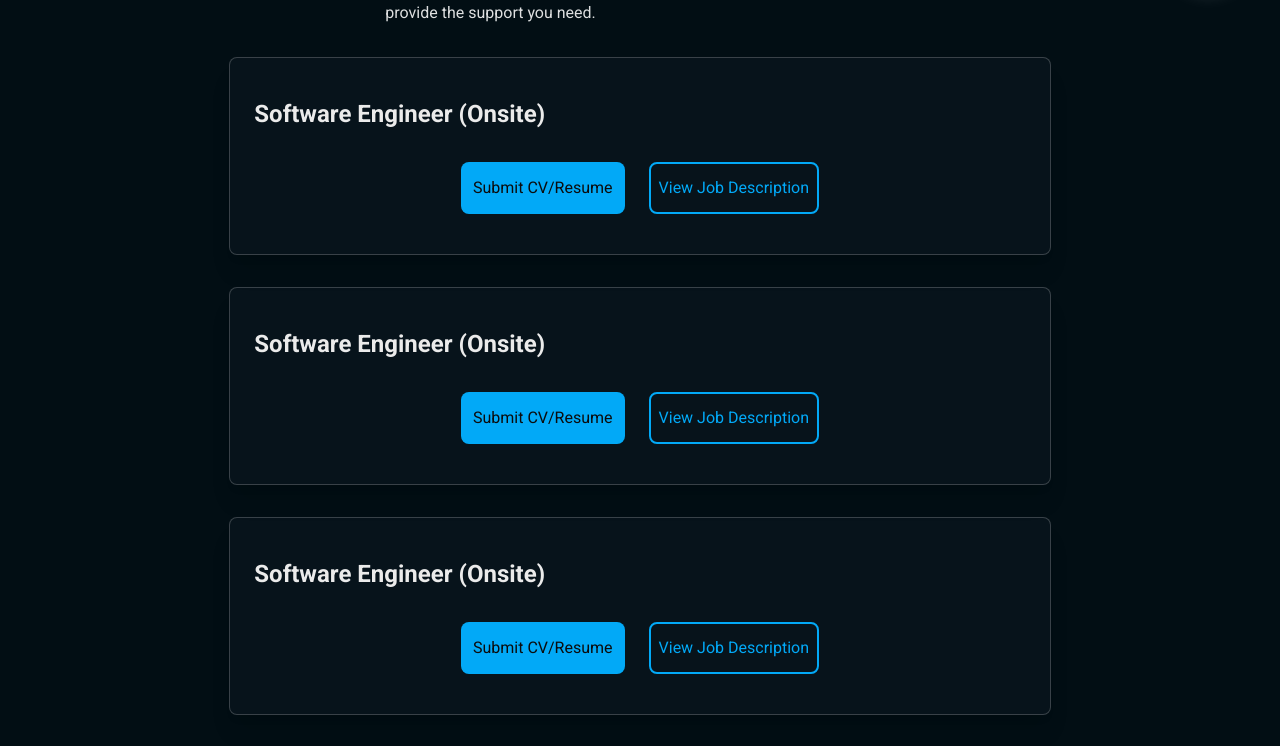
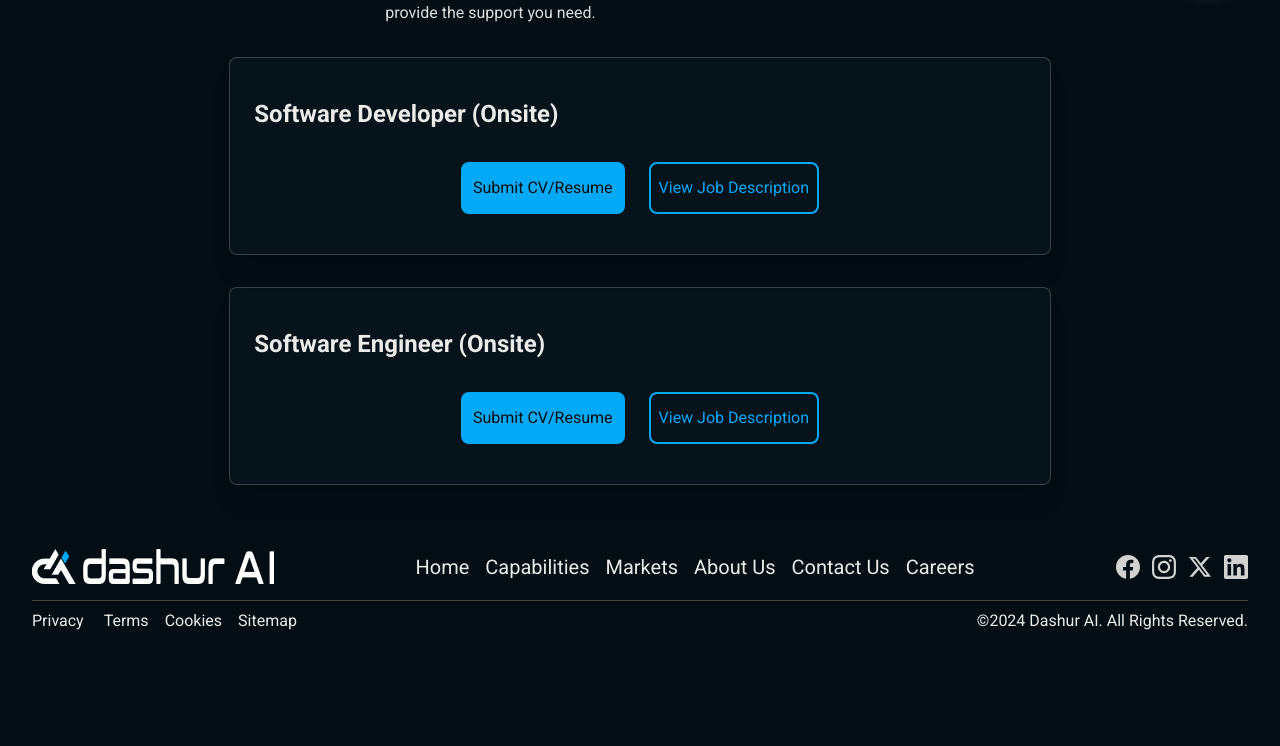
Before and after one commit to saadsrabon/dashurcorporate, a React (Vite) app: page /career in a window 1280 px wide. Shown: the part 383-1129 px from the top of the page. After the commit the page ends 1024 px from the top, so only its background shows below. Built offline with nearby package versions, Linux system fonts and the light colour scheme; what react-chatbot-kit would draw is missing.

Commit message:
2024-01-23 04:10:53 - Softwer dev data added

```diff
--- /dev/null
+++ b/src/components/JobDescription.jsx
@@ -0,0 +1,23 @@
+/* eslint-disable react/prop-types */
+import React from 'react'
+
+const JobDescription = ({job}) => {
+    console.log(job)
+  return (
+    <div>
+        <p className='my-2 font-semibold'>Job Overview</p>
+        <p className='mb-4'>{job?.overview}</p>
+        <p className='my-2 font-bold'>Responsibilities for  {job?.jobtitle}</p>
+        <ul className='list-disc ml-6'>
+            {job?.responsiblities.map((item) => (<li className='' key={item}>{item}</li>))}
+        </ul>
+        <p className='my-4 font-bold'>Qualifications for {job?.jobtitle}</p>
+        <ul className='list-disc ml-6'>
+        {job?.qualification.map((item) => (<li key={item}>{item}</li>))}
+        </ul>
+    </div>
+
+  )
+}
+
+export default JobDescription
--- a/src/pages/Career.jsx
+++ b/src/pages/Career.jsx
@@ -1,14 +1,16 @@
+/* eslint-disable react/no-unescaped-entities */
 import { useState } from "react";
 import CardWrapper from "../components/CardWrapper";
 import BasicTitle from "../components/basicTitle";
 import Chips from "../components/chips";
 import jobData from '../utils/job.json';
+import JobDescription from "../components/JobDescription";
 
 const Career = () => {
   const [showJob, setShowJob] = useState(false);
-  const [id , setId] = useState(null)
 
-const handleOpen = (id) => {
+
+const handleOpen = () => {
   setShowJob(prev => !prev)
 }
   return (
@@ -23,11 +25,11 @@ const handleOpen = (id) => {
           <CardWrapper key={index}>
             <div className="mb-8 ">
               <h2 className="font-sans text-2xl font-bold text-light-text dark:text-dark-text ">{job?.jobtitle} ({job?.jobType})</h2>
-              {showJob  ?<p className="my-2  text-light-text dark:text-dark-text">{job?.description}</p>:""}
+              {showJob  ?<JobDescription job={job}/>:""}
             </div>
             <div className="flex flex-col md:flex-row justify-center md:space-x-6 mt-4">
               <button className="mb-2 md:mb-0 px-3 py-2 text-[#0C0C0C] text-base font-medium rounded-lg bg-light-primary">Submit CV/Resume</button>
-              <button onClick={()=>handleOpen(job?.id)} className="px-2 py-3 text-light-primary text-base font-medium rounded-lg bg-transparent border-light-primary border-2" >View Job Description</button>
+              <button onClick={handleOpen} className="px-2 py-3 text-light-primary text-base font-medium rounded-lg bg-transparent border-light-primary border-2" >View Job Description</button>
             </div>
           </CardWrapper>
         ))
--- a/src/pages/Home.jsx
+++ b/src/pages/Home.jsx
@@ -22,7 +22,7 @@ const Home = () => {
 
 
   return (
-    <>
+    <div className='relative'>
       {/* Hero Section */}
       <div className="mx-auto py-8 md:py-16 lg:py-24">
         <h2 className="text-light-text text-xl md:text-4xl lg:text-6xl font-bold uppercase dark:text-dark-text text-center lg:leading-[78px]">
@@ -106,10 +106,10 @@ const Home = () => {
           <BasicSlider />
         </div>
       </div>
-     {showCookies&& <div className='absolute w-full  bottom-3 left-[50%] -translate-x-[20%]'>
+     {showCookies&&
       <CookiesFile  setShowCookies={setShowCookies}/>
-      </div>}
-    </>
+     }
+    </div>
   );
 };
 
--- a/src/utils/job.json
+++ b/src/utils/job.json
@@ -1,48 +1,57 @@
 [
     {   "id":1,
-        "jobtitle": "Software Engineer",
+        "jobtitle": "Software Developer",
         "description": "Develops software solutions by studying information needs; conferring with users; studying systems flow, data usage, and work processes; investigating problem areas; following the software development lifecycle.",
-        "jobType":"Onsite"
+        "jobType":"Onsite",
+        "overview":"Dashur AI, LLC. is one of the leading companies in our field in the area. We are hiring a talented Software Developer professional to join our team. If you're excited to be part of a winning team, Dashur AI is a great place to grow your career.",
+        "responsiblities":[
+            "Collaborate with team members to determine best practices and client requirements for software",
+            "Develop intuitive software that meets and exceeds the needs of the company",
+            "Professionally maintain all software and create updates regularly to address customer and company concerns",
+            "Analyze and test programs and products before formal launch",
+            "Troubleshoot coding problems quickly and efficiently to ensure a productive workplace",
+            "Ensure software security by developing programs to actively monitor the sharing of private information",
+            "Actively seek ways to improve business software processes and interactions",
+            "Aid and support the coaching and training of other team members to ensure all employees are confident in the use of software applications"
+          ],
+          "qualification": [
+            "3-5 years of experience developing and implementing software applications",
+            "Professional program certification in Java is strongly preferred",
+            "Experience working on large-scale software projects",
+            "Professional experience using cybersecurity and open source technology",
+            "Experience developing software utilizing various coding languages including Java, C++, PHP, and Python",
+            "Outstanding collaboration and communication skills are essential",
+            "Experience developing secure software systems based upon industry specifications",
+            "Analyze code for weaknesses and errors, and present detailed plans to improve them",
+            "Experience developing customized code for multiple projects simultaneously"
+          ]
     },
     {   "id":2,
         "jobtitle": "Software Engineer",
         "description": "Develops software solutions by studying information needs; conferring with users; studying systems flow, data usage, and work processes; investigating problem areas; following the software development lifecycle.",
-        "jobType":"Onsite"
-    },
-    {   "id":3,
-        "jobtitle": "Software Engineer",
-        "description": "Develops software solutions by studying information needs; conferring with users; studying systems flow, data usage, and work processes; investigating problem areas; following the software development lifecycle.",
-        "jobType":"Onsite"
-    },
-    {   "id":4,
-        "jobtitle": "Software Engineer",
-        "description": "Develops software solutions by studying information needs; conferring with users; studying systems flow, data usage, and work processes; investigating problem areas; following the software development lifecycle.",
-        "jobType":"Onsite"
-    },
-    {   "id":5,
-        "jobtitle": "Software Engineer",
-        "description": "Develops software solutions by studying information needs; conferring with users; studying systems flow, data usage, and work processes; investigating problem areas; following the software development lifecycle.",
-        "jobType":"Onsite"
-    },
-    {   "id":6,
-        "jobtitle": "Software Engineer",
-        "description": "Develops software solutions by studying information needs; conferring with users; studying systems flow, data usage, and work processes; investigating problem areas; following the software development lifecycle.",
-        "jobType":"Onsite"
-    },
-    {   "id":7,
-        "jobtitle": "Software Engineer",
-        "description": "Develops software solutions by studying information needs; conferring with users; studying systems flow, data usage, and work processes; investigating problem areas; following the software development lifecycle.",
-        "jobType":"Onsite"
-    },
-    {   "id":8,
-        "jobtitle": "Software Engineer",
-        "description": "Develops software solutions by studying information needs; conferring with users; studying systems flow, data usage, and work processes; investigating problem areas; following the software development lifecycle.",
-        "jobType":"Onsite"
-    },
-    {   "id":9,
-        "jobtitle": "Software Engineer",
-        "description": "Develops software solutions by studying information needs; conferring with users; studying systems flow, data usage, and work processes; investigating problem areas; following the software development lifecycle.",
-        "jobType":"Onsite"
+        "jobType":"Onsite",
+        "overview":"Dashur AI, LLC. is one of the leading companies in our field in the area. We are hiring a talented Software Developer professional to join our team. If you're excited to be part of a winning team, Dashur AI is a great place to grow your career.",
+        "responsiblities":[
+            "Collaborate with team members to determine best practices and client requirements for software",
+            "Develop intuitive software that meets and exceeds the needs of the company",
+            "Professionally maintain all software and create updates regularly to address customer and company concerns",
+            "Analyze and test programs and products before formal launch",
+            "Troubleshoot coding problems quickly and efficiently to ensure a productive workplace",
+            "Ensure software security by developing programs to actively monitor the sharing of private information",
+            "Actively seek ways to improve business software processes and interactions",
+            "Aid and support the coaching and training of other team members to ensure all employees are confident in the use of software applications"
+          ],
+          "qualification": [
+            "3-5 years of experience developing and implementing software applications",
+            "Professional program certification in Java is strongly preferred",
+            "Experience working on large-scale software projects",
+            "Professional experience using cybersecurity and open source technology",
+            "Experience developing software utilizing various coding languages including Java, C++, PHP, and Python",
+            "Outstanding collaboration and communication skills are essential",
+            "Experience developing secure software systems based upon industry specifications",
+            "Analyze code for weaknesses and errors, and present detailed plans to improve them",
+            "Experience developing customized code for multiple projects simultaneously"
+          ]
     }
 
 ]
```
Also changed, not shown: src/components/cookies.jsx (+13 -5 lines).
